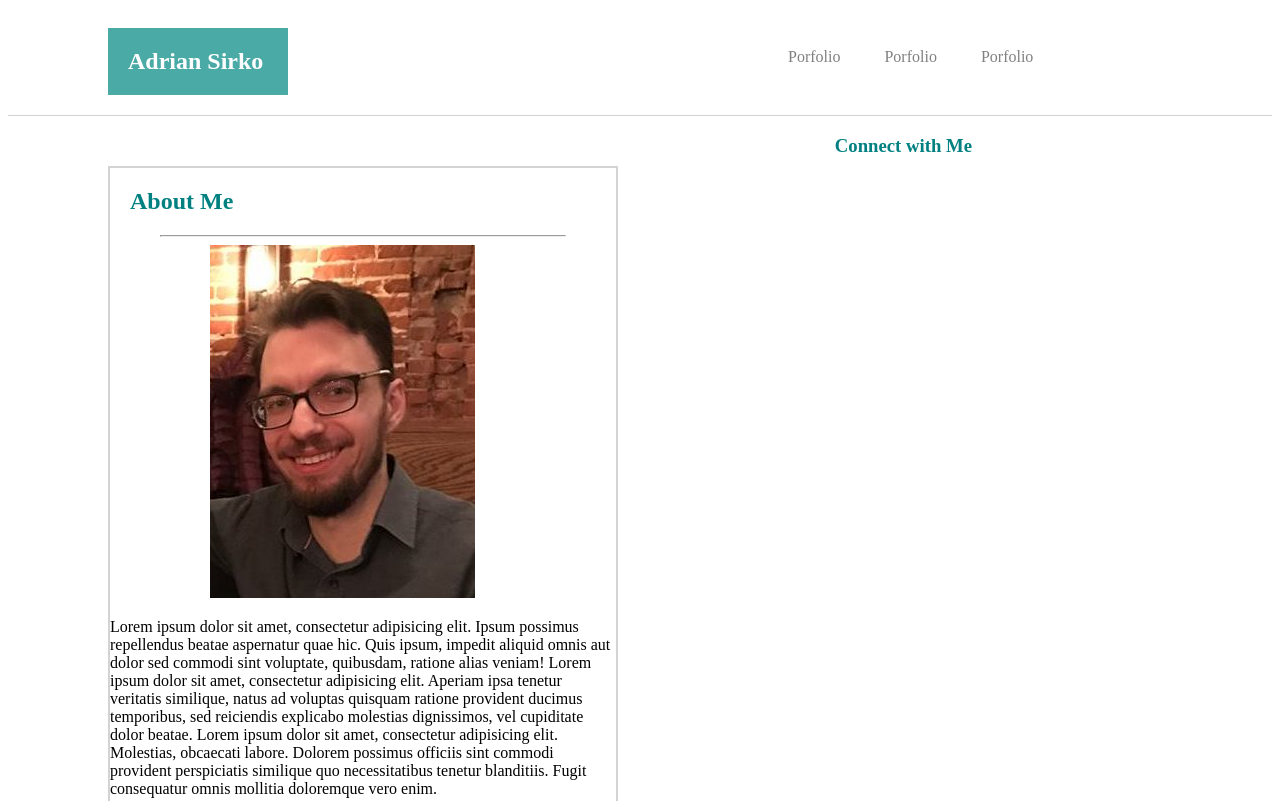
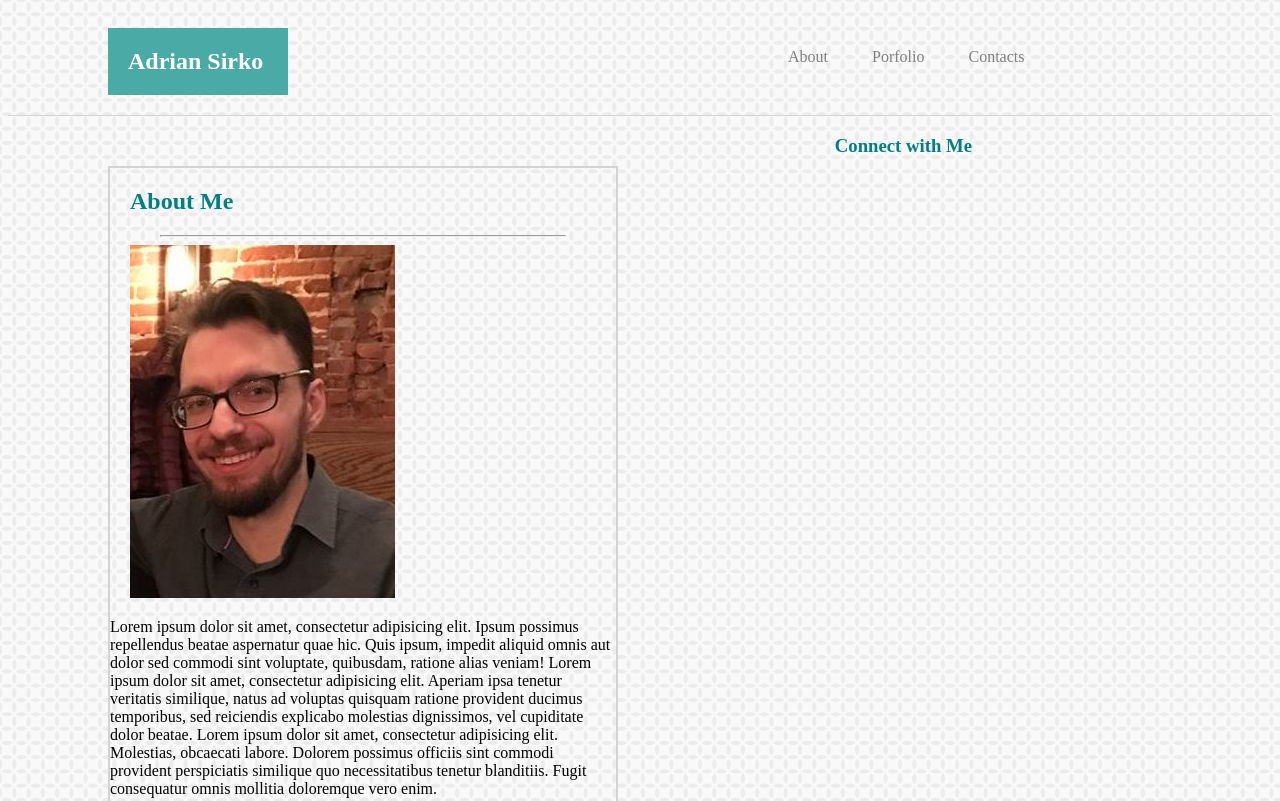
Before and after one commit to sirkoa/Basic_Portfolio, a plain HTML site: page index.html in a window 1280 px wide. Shown: the top 801 px of the page. Drawn offline with Linux system fonts and the light colour scheme.

Commit message:
HOMEWORK

```diff
--- a/assets/css/style.css
+++ b/assets/css/style.css
@@ -1,5 +1,5 @@
 body{
-	background-image: url("vintage-leaves.png");
+	background-image: url("../images/vintage-leaves.png");
 }
 
 footer{
@@ -92,7 +92,7 @@ main {
 }
 
 #picture{
-	margin-left: 100px;
+	margin-left: 20px;
 
 }
 
--- a/index.html
+++ b/index.html
@@ -13,9 +13,9 @@
     		<h1>Adrian Sirko</h1>
     	</header>
     	<ul>
+    		<li><a href="/portfolio.html">About</a></li>
     		<li><a href="/portfolio.html">Porfolio</a></li>
-    		<li><a href="/portfolio.html">Porfolio</a></li>
-    		<li><a href="/portfolio.html">Porfolio</a></li>
+    		<li><a href="/portfolio.html">Contacts</a></li>
     	</ul>
     </nav>
 
```
